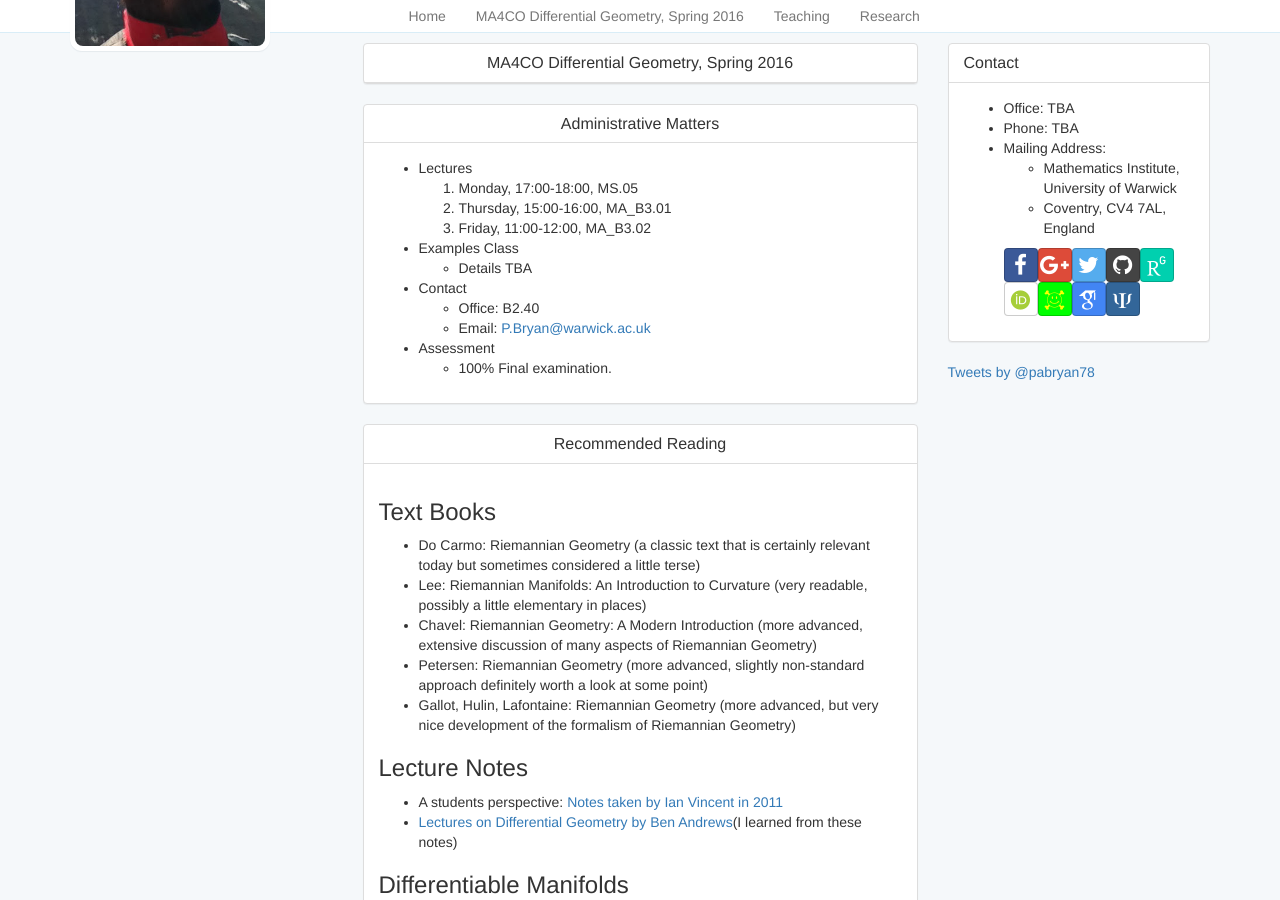
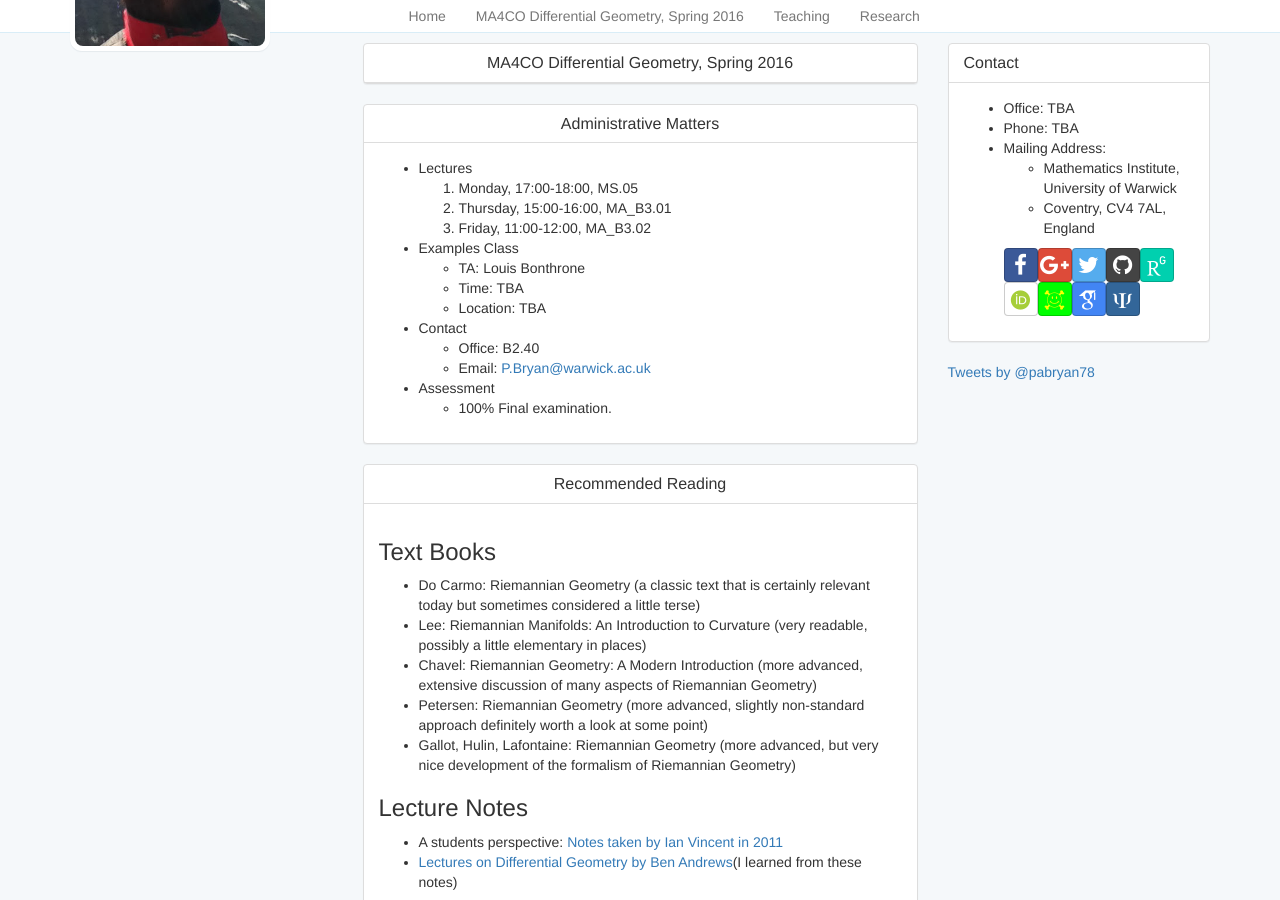
Before and after one commit to pabryan/pabryan.github.io, a Jekyll site: the page built from teaching/ma4c0/index.html, in a window 1280 px wide and 900 px high, scrolled down 370 px. Built offline with Jekyll 4.4.1, drawn with Linux system fonts in a browser that asks for light colours; some web fonts are replaced; comment, search, counter and statistics services are not loaded.

Commit message:
Added TA details.

```diff
--- a/teaching/ma4c0/index.html
+++ b/teaching/ma4c0/index.html
@@ -20,7 +20,9 @@ description: "Paul Bryan: Mathematician - Teaching - MA4C0 Differential Geometry
 
       <li>Examples Class
 	<ul>
-	  <li>Details TBA</li>
+	  <li>TA: Louis Bonthrone</li>
+	  <li>Time: TBA</li>
+	  <li>Location: TBA</li>
 	</ul>
       </li>
 
```
